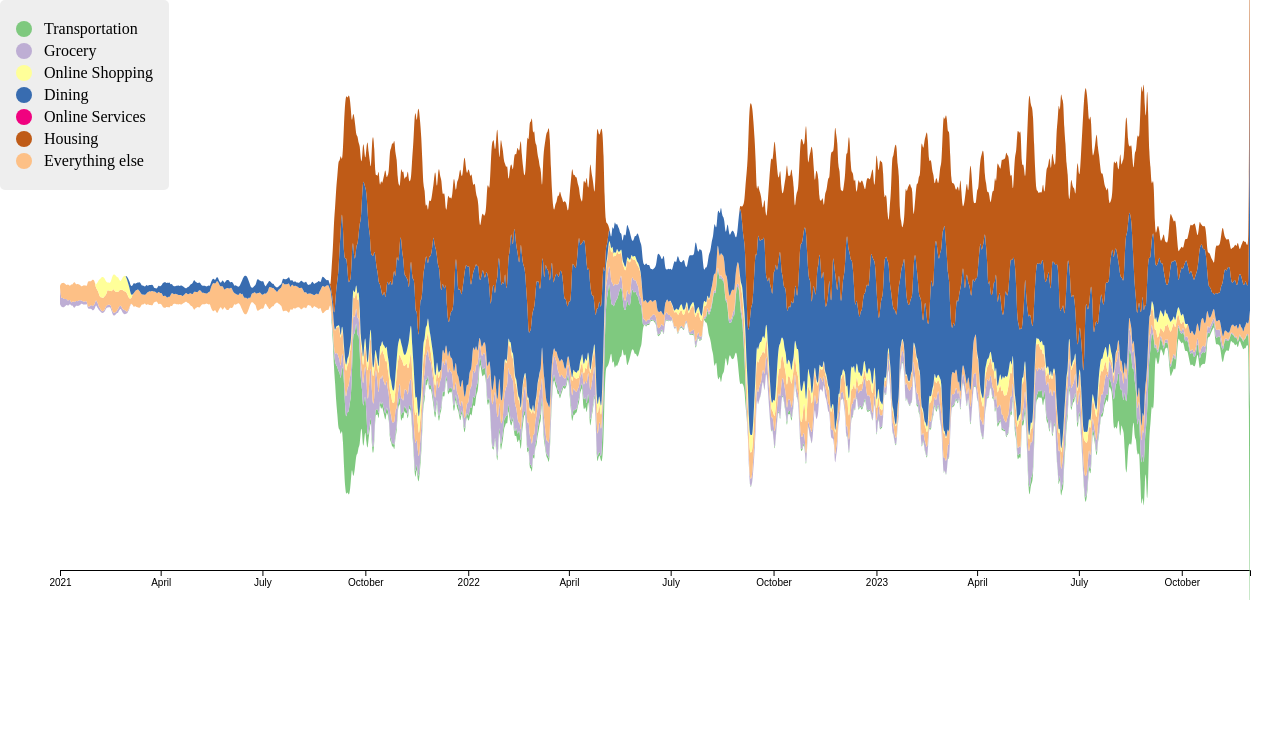
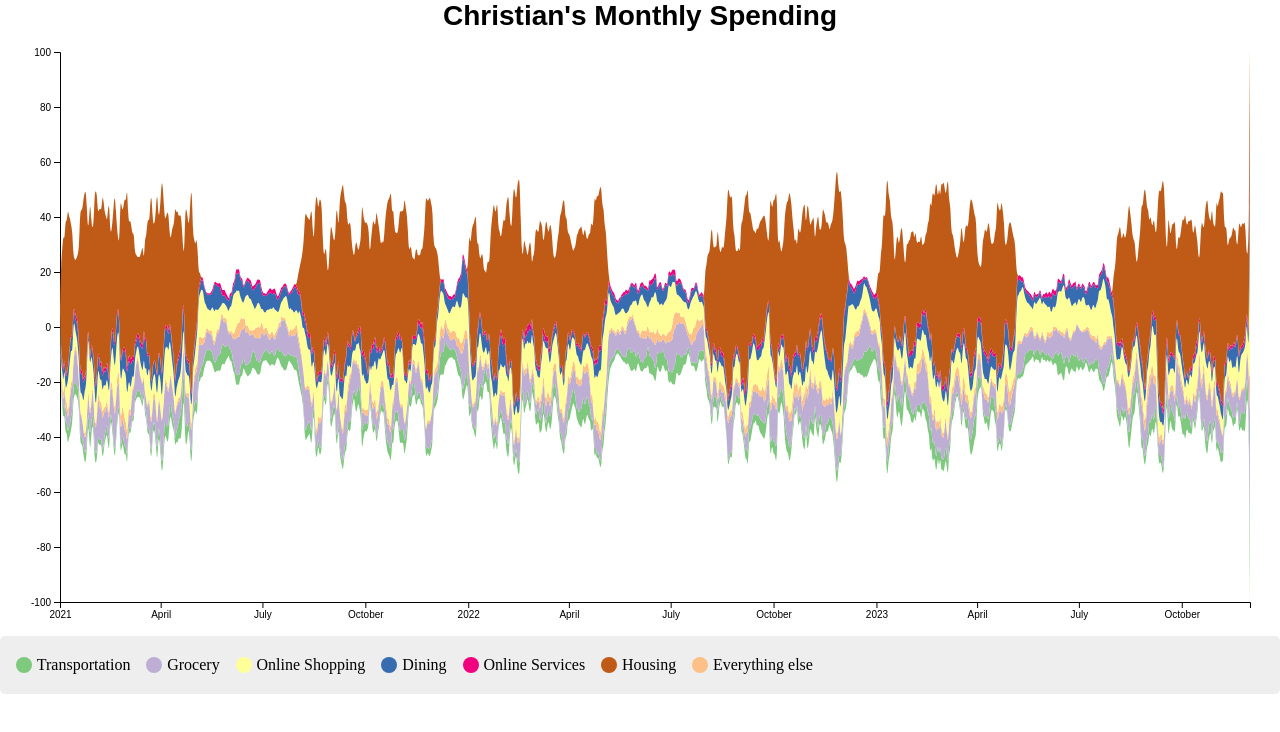
Before and after one commit to Phon1209/IV_Streamgraph, a plain HTML site: page index.html in a window 1280 px wide. Drawn offline with nearby package versions, Linux system fonts and the light colour scheme.

Commit message:
Bottom labels

```diff
--- a/index.css
+++ b/index.css
@@ -5,10 +5,10 @@
 }
 
 #label {
-  position: absolute;
+  /* position: absolute; */
   display: flex;
-  flex-direction: column;
-  gap: 0.25rem;
+  flex-direction: row;
+  gap: 1rem;
   top: 0;
   left: 0;
   padding: 1.25rem 1rem;
@@ -19,7 +19,7 @@
 #label > .label-item {
   list-style: none;
   display: flex;
-  gap: 0.75rem;
+  gap: 0.3rem;
   align-items: center;
 }
 
@@ -33,3 +33,18 @@
   background-color: red;
   border-radius: 50%;
 }
+
+header {
+  display: block;
+  max-width: 1280px;
+  display: flex;
+  align-items: center;
+  justify-content: center;
+}
+
+h1 {
+  font-family: Arial, Helvetica, sans-serif;
+  display: inline-block;
+  text-align: center;
+  font-size: 1.75rem;
+}
--- a/index.html
+++ b/index.html
@@ -9,6 +9,9 @@
     <link rel="stylesheet" href="index.css" />
   </head>
   <body>
+    <header>
+      <h1>Christian's Monthly Spending</h1>
+    </header>
     <div id="stream"></div>
     <ul id="label"></ul>
   </body>
--- a/main.js
+++ b/main.js
@@ -17,7 +17,7 @@ const svg = d3
 
 // Parse the Data
 d3.csv(
-  "https://raw.githubusercontent.com/Phon1209/IV_Streamgraph/main/Modified_CSV/test.csv",
+  "https://raw.githubusercontent.com/Phon1209/IV_Streamgraph/main/test2modify.csv",
   function (data) {
     // List of groups = header of the csv files
     // const keys = data.columns.slice(1);
@@ -76,7 +76,7 @@ d3.csv(
 
     // Add Y axis
     const y = d3.scaleLinear().domain([-range, range]).range([height, 0]);
-    // svg.append("g").call(d3.axisLeft(y));
+    svg.append("g").call(d3.axisLeft(y));
 
     //stack the data?
     const stackedData = d3.stack().offset(d3.stackOffsetSilhouette).keys(keys)(
```
